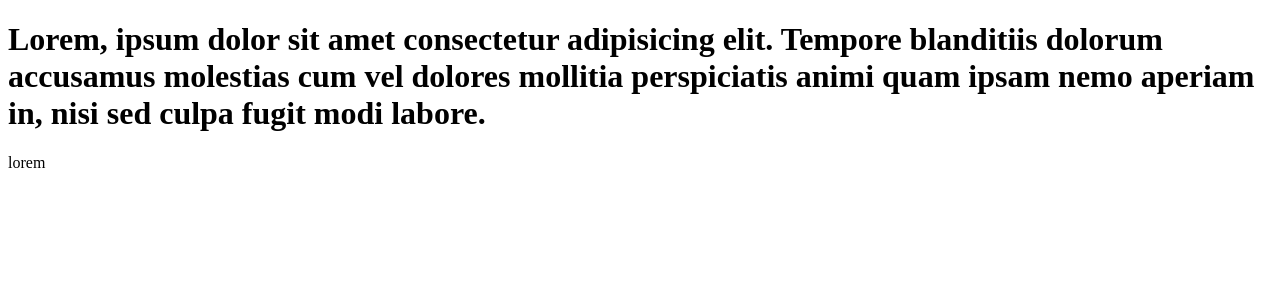
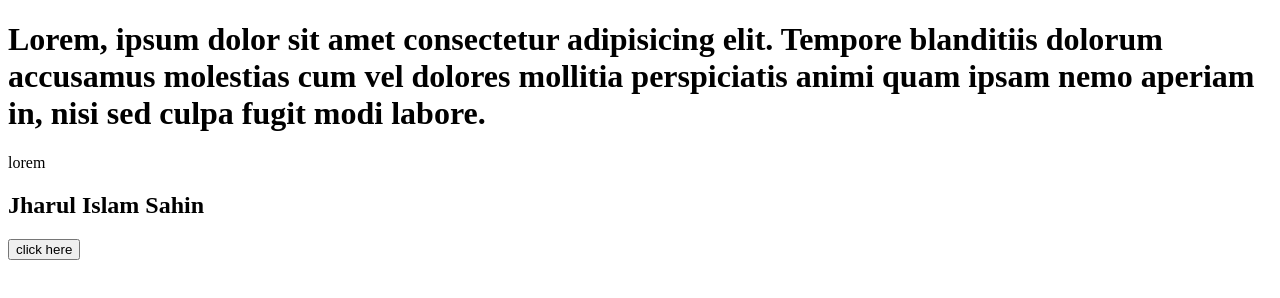
Before and after one commit to wadsahin/Assignment-1, a plain HTML site: page index.html in a window 1280 px wide. Drawn offline with Linux system fonts and the light colour scheme.

Commit message:
Sahin alom

```diff
--- a/index.html
+++ b/index.html
@@ -9,6 +9,8 @@
 <body>
     <h1>Lorem, ipsum dolor sit amet consectetur adipisicing elit. Tempore blanditiis dolorum accusamus molestias cum vel dolores mollitia perspiciatis animi quam ipsam nemo aperiam in, nisi sed culpa fugit modi labore.</h1>
     <p>lorem</p>
+    <h2>Jharul Islam Sahin</h2>
+    <button>click here</button>
 
 
 </body>
```
